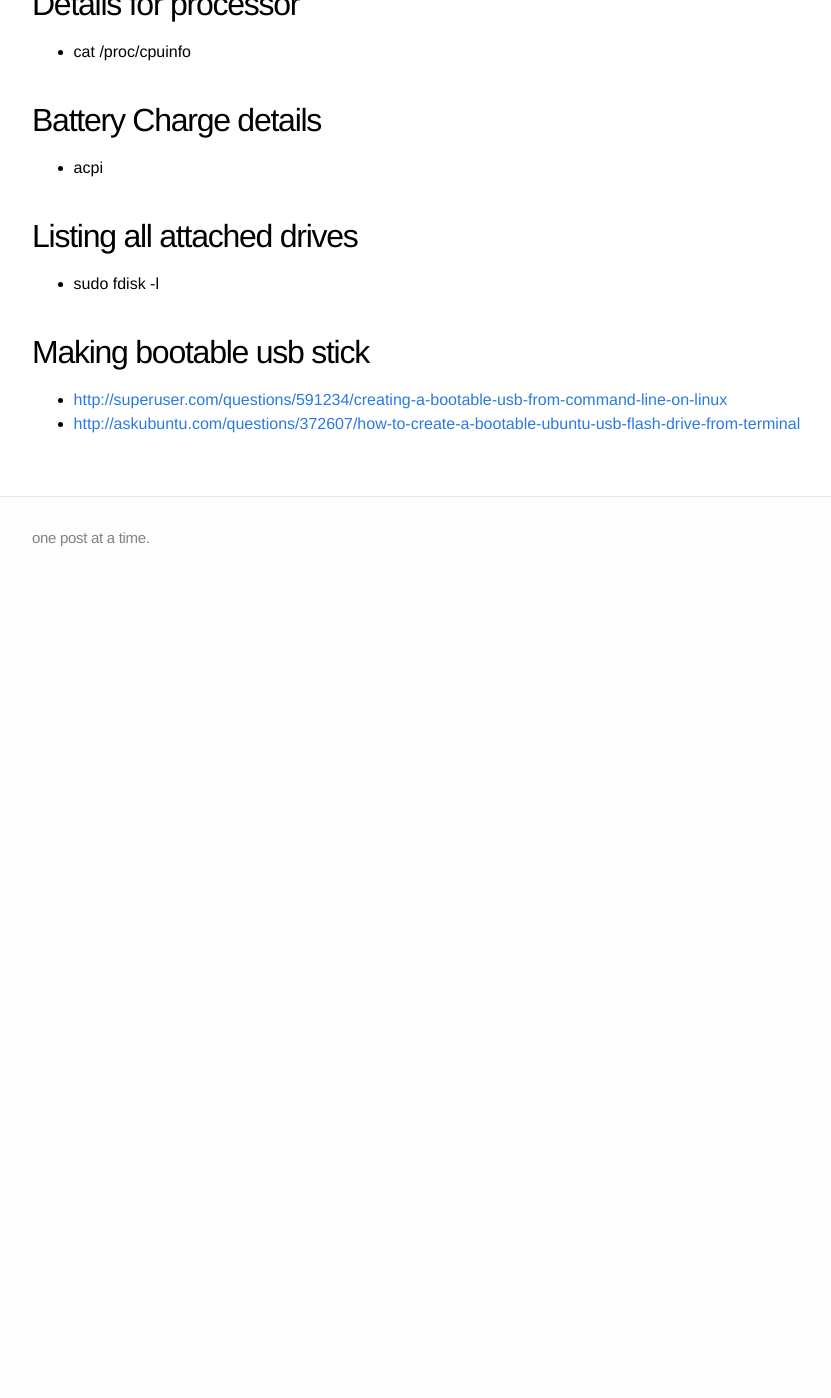
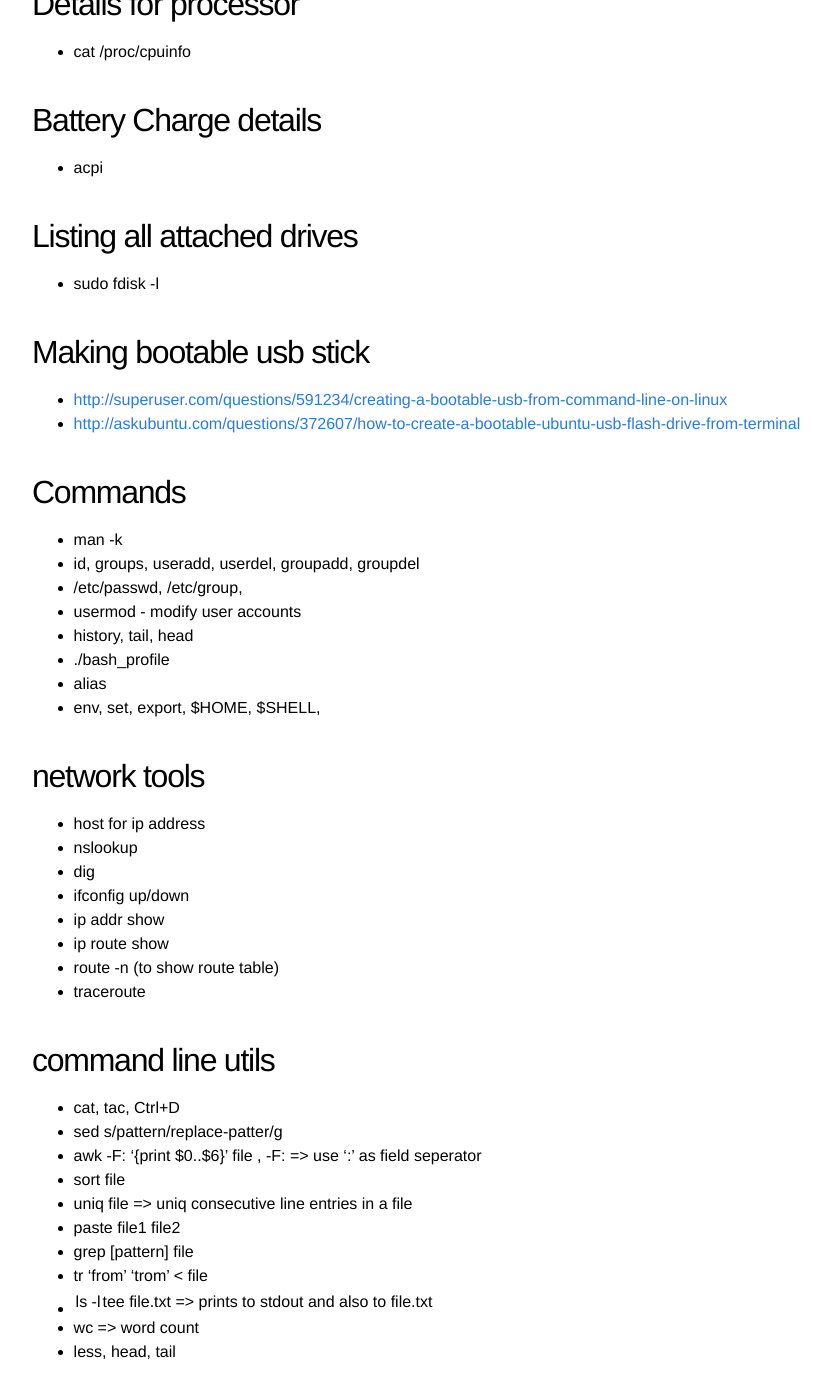
Before and after one commit to kscraja/kscraja.github.io, a Jekyll site: the page built from _posts/2014-06-15-ubuntu-linux-tools.md, in a window 1280 px wide and 1400 px high, scrolled down 988 px. Shown: the whole window, without its empty margins (208-1039 px from the left). Built offline with Jekyll 4.4.1, drawn with Linux system fonts in a browser that asks for light colours; before the commit the page ends 1583 px from its top, so only the background shows below that.

Commit message:
updated few posts

```diff
--- a/_posts/2014-06-15-ubuntu-linux-tools.md
+++ b/_posts/2014-06-15-ubuntu-linux-tools.md
@@ -52,3 +52,38 @@ Then begin the upgrade process
 
 * <http://superuser.com/questions/591234/creating-a-bootable-usb-from-command-line-on-linux>
 * <http://askubuntu.com/questions/372607/how-to-create-a-bootable-ubuntu-usb-flash-drive-from-terminal>
+
+## Commands
+
+* man -k <search item>
+* id, groups, useradd, userdel, groupadd, groupdel
+* /etc/passwd, /etc/group,
+* usermod - modify user accounts
+* history, tail, head
+* ./bash_profile
+* alias
+* env, set, export, $HOME, $SHELL,
+
+## network tools
+* host <domain.com> for ip address
+* nslookup <domain.com>
+* dig <domain.com>
+* ifconfig <interface> up/down
+* ip addr show
+* ip route show
+* route -n (to show route table)
+* traceroute <domain.com>
+
+## command line utils
+
+* cat, tac, Ctrl+D
+* sed s/pattern/replace-patter/g <file>
+* awk -F: ‘{print $0..$6}’ file , -F: => use ‘:’ as field seperator
+* sort file
+* uniq file => uniq consecutive line entries in a file
+* paste file1 file2
+* grep [pattern] file
+* tr ‘from’ ‘trom’ < file
+* ls -l | tee file.txt => prints to stdout and also to file.txt
+* wc => word count
+* less, head, tail
```
Also changed, not shown: _posts/2014-06-27-git-cmnds-and-utils.md (+5 -0 lines), _posts/2014-07-24-hardware-software-interface.md (+25 -0 lines), _posts/2014-08-08-learning-to-learn.md (added, +82 -0 lines).
